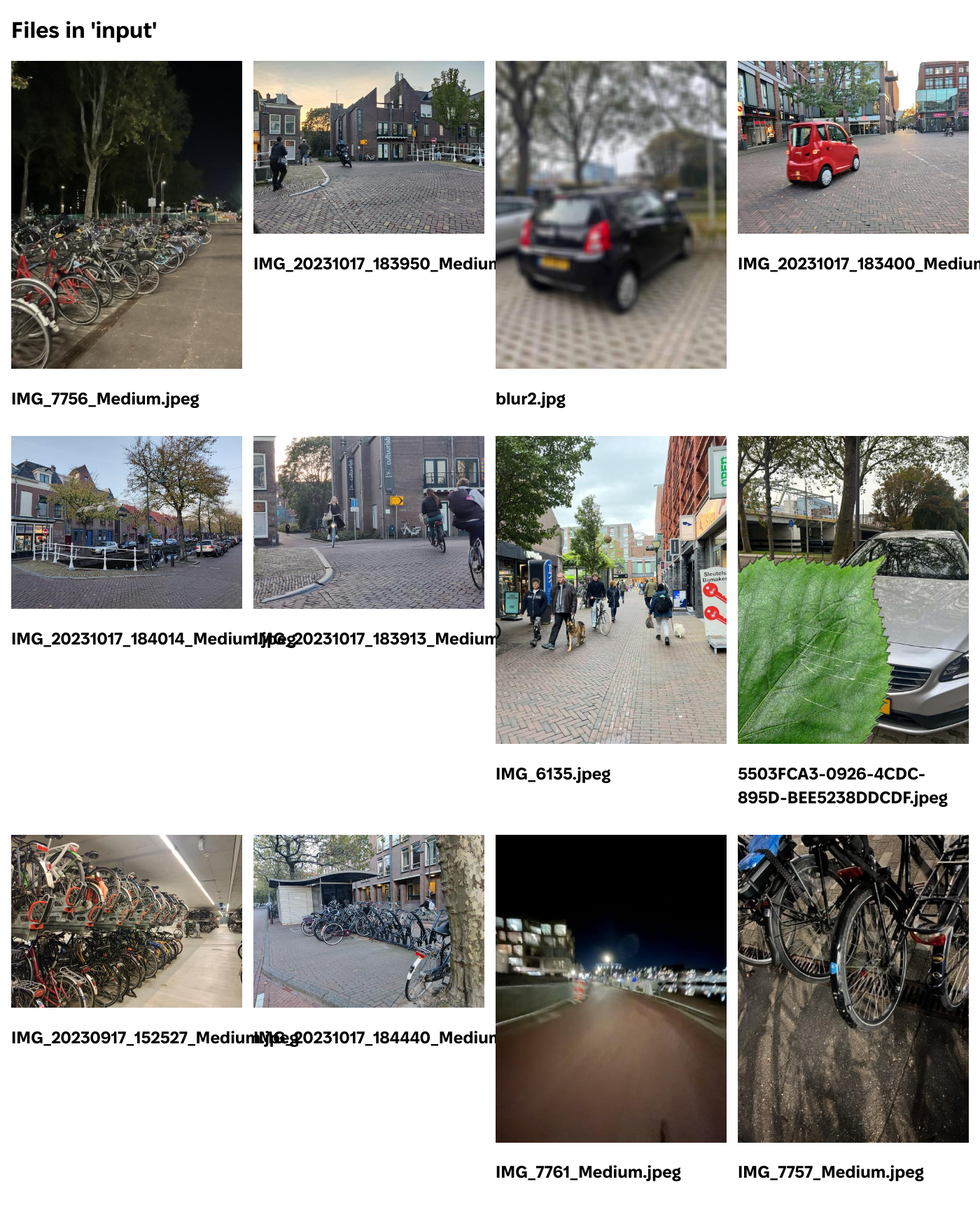
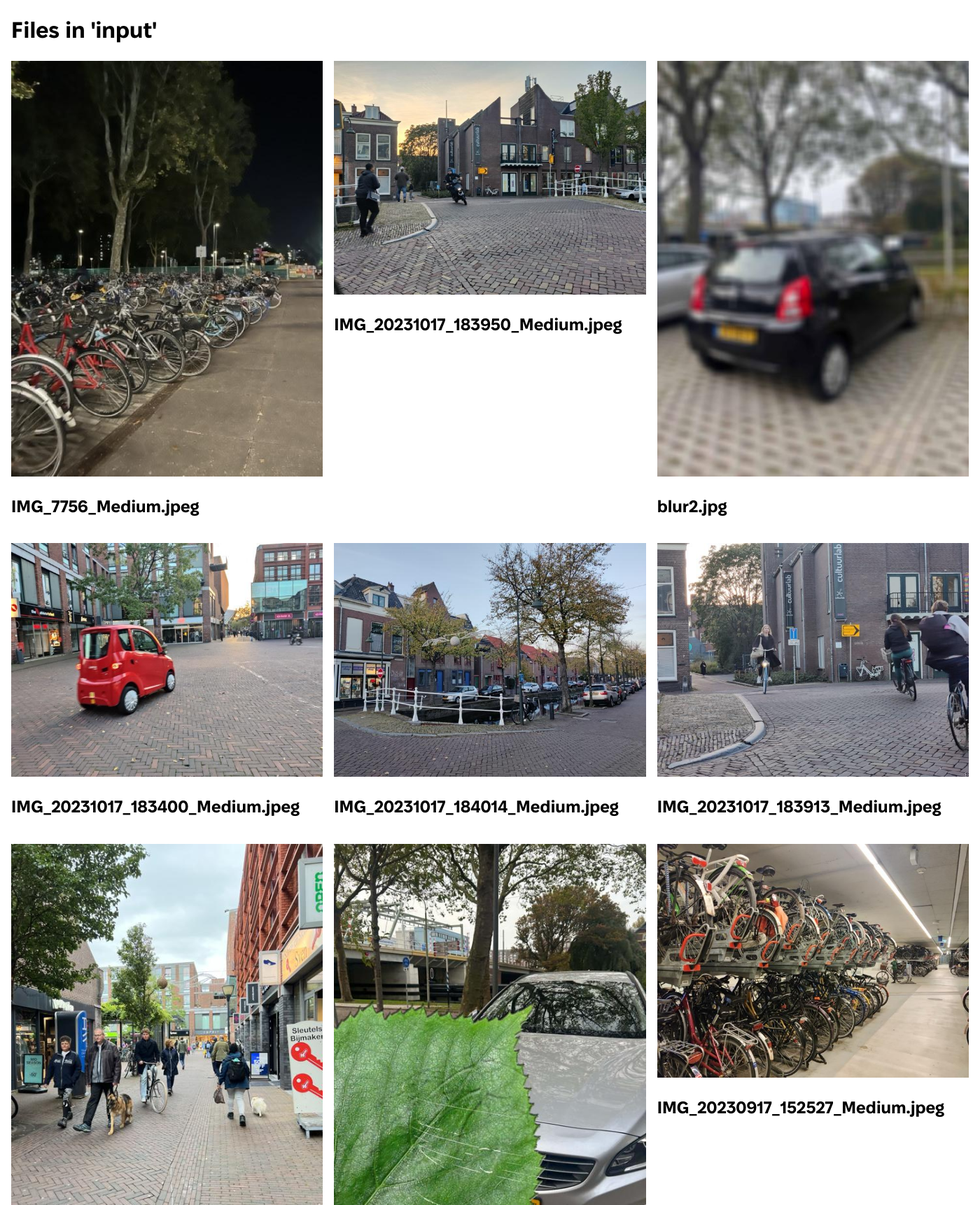
Before and after one commit to cbasje/aml4d-group-2, a Flask app: page /files/input in a window 1400 px wide; the page is wider, and only the part inside the window is pictured. Shown: the part 38-1760 px from the top of that part at 70% size. Run offline with Flask 3, Linux system fonts and the light colour scheme.

Commit message:
Update style.css

```diff
--- a/static/style.css
+++ b/static/style.css
@@ -126,7 +126,7 @@ ul.image-grid {
     padding: 0;
 
     display: grid;
-    grid-template-columns: repeat(4, 1fr);
+    grid-template-columns: repeat(3, 1fr);
     gap: 1rem;
 }
 ul.image-grid > li {
```
